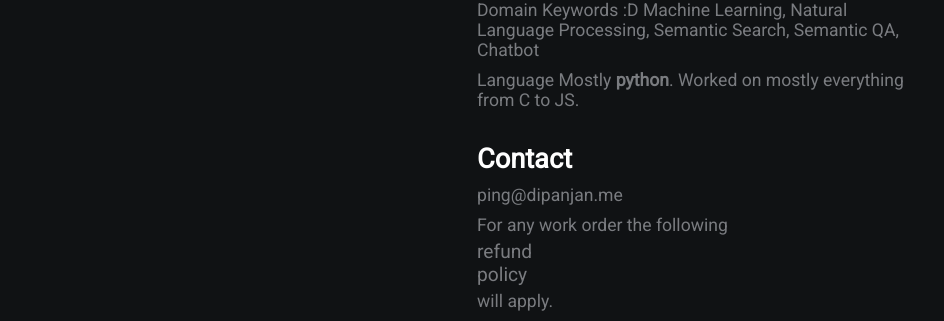
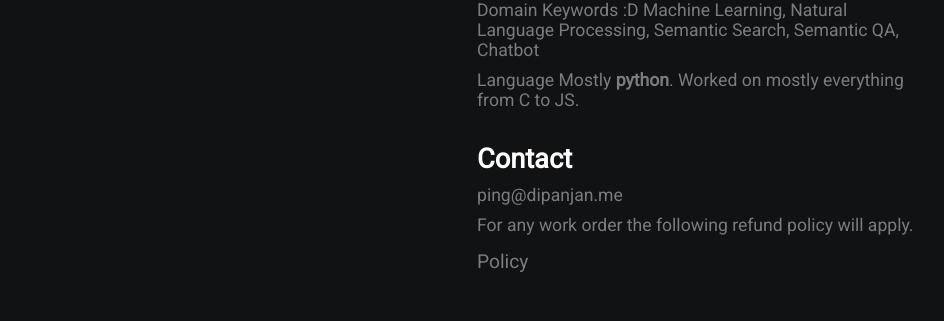
Before and after one commit to dipanjannag/dipanjannag.github.io, a plain HTML site: page index.html in a window 1280 px wide. Shown: the part 514-835 px from the top of the page, without its empty margins (163-1107 px from the left). After the commit the page ends 802 px from the top, so only its background shows below. Drawn offline with Linux system fonts and the light colour scheme.

Commit message:
Update index.html

```diff
--- a/index.html
+++ b/index.html
@@ -43,7 +43,8 @@
             </p>
             <h2>Contact</h2>
             <p>ping@dipanjan.me</p>
-            <p>For any work order the following <a href='/Refund_Policy.pdf'>refund policy</a> will apply.</p>
+            <p>For any work order the following refund policy will apply.</p>
+            <p><a href='/Refund_Policy.pdf'>Policy</a></p>
         </div>
     </div>
 </body>
```
